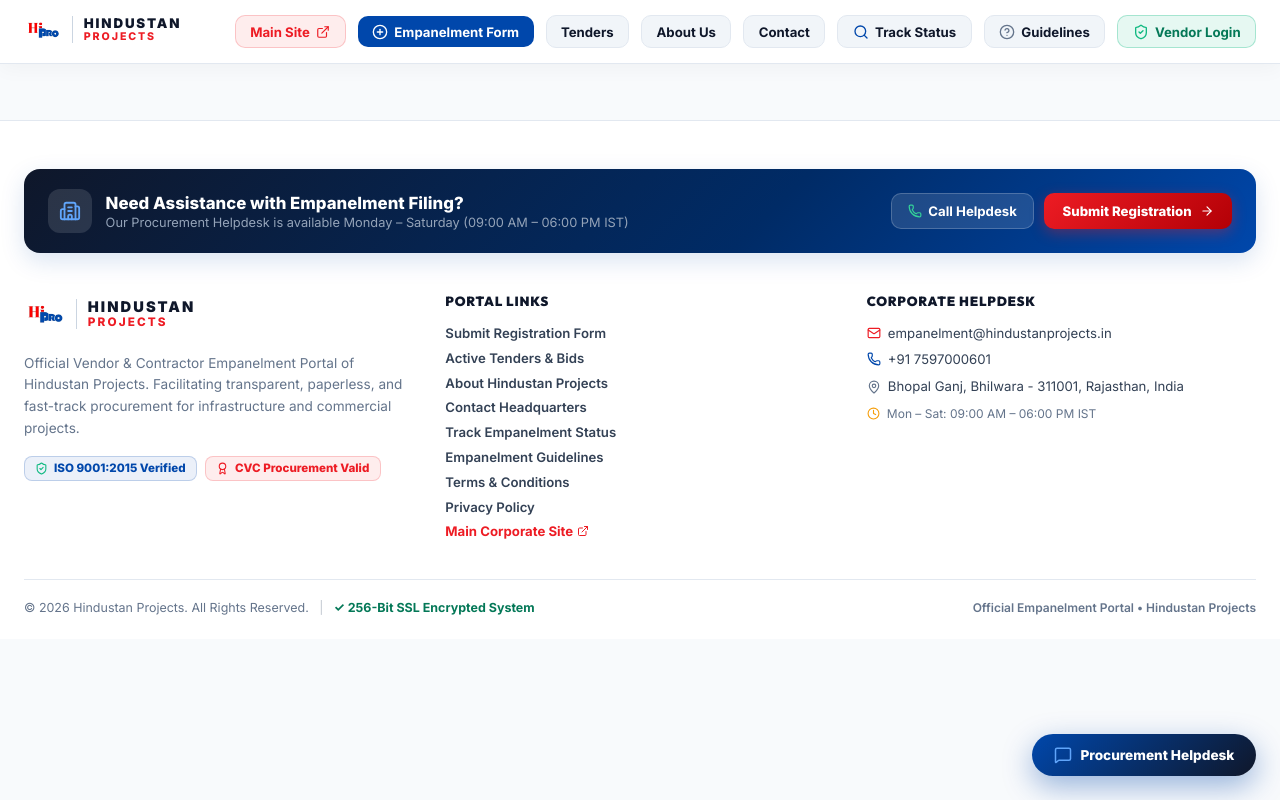
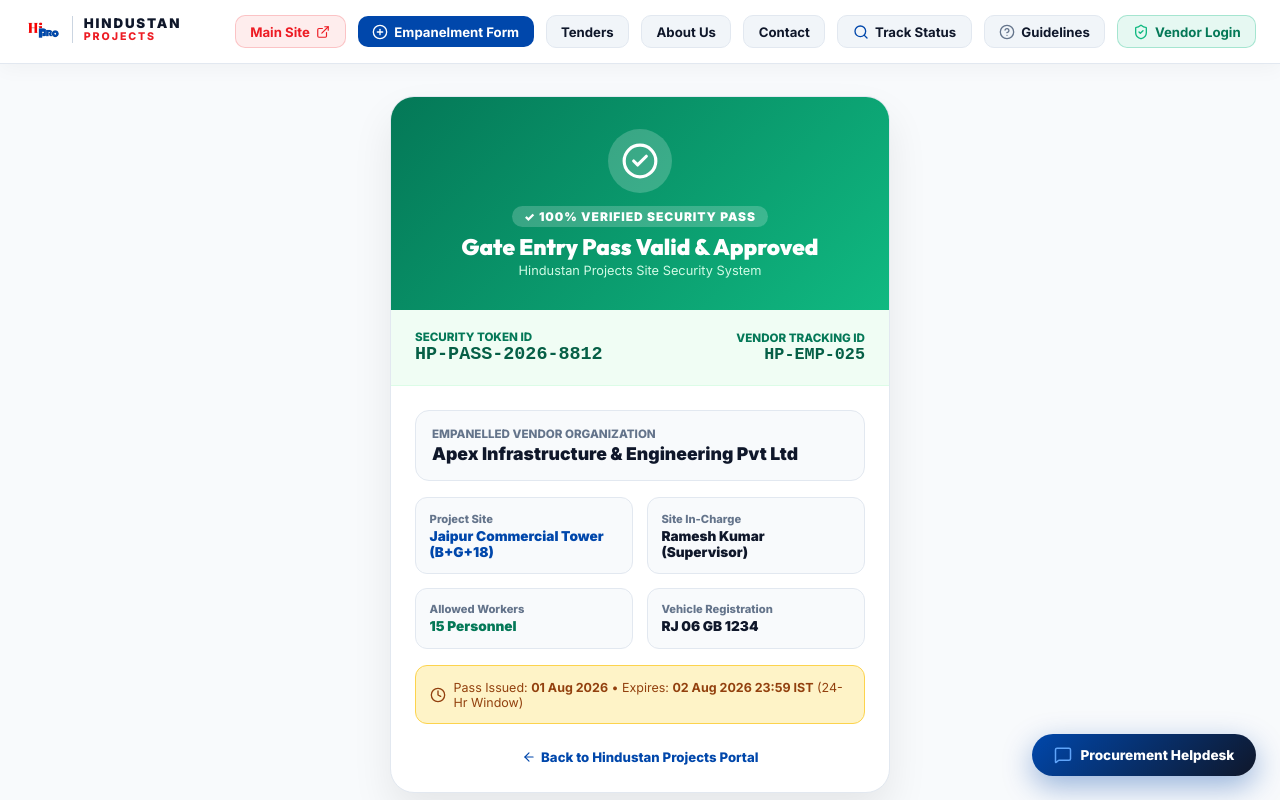
Before and after one commit to hindustan-groups/Empanelment-Portal, a React (Vite) app: page /verify-pass in a window 1280 px wide. Shown: the top 800 px of the page. Built offline with nearby package versions, Linux system fonts and the light colour scheme.

Commit message:
feat(security-verification): add live VerifyPassPage route for real-time site gate QR pass verification

```diff
--- a/src/App.jsx
+++ b/src/App.jsx
@@ -20,6 +20,7 @@ import ContactPage from './pages/ContactPage';
 import TendersPage from './pages/TendersPage';
 import TermsPage from './pages/TermsPage';
 import PrivacyPage from './pages/PrivacyPage';
+import VerifyPassPage from './pages/VerifyPassPage';
 
 // Auto Scroll To Top Component on Route Navigation
 function ScrollToTop() {
@@ -188,6 +189,7 @@ function MainAppLayout() {
           <Route path="/tenders" element={<TendersPage />} />
           <Route path="/terms" element={<TermsPage />} />
           <Route path="/privacy" element={<PrivacyPage />} />
+          <Route path="/verify-pass" element={<VerifyPassPage />} />
 
           {/* Vendor Auth & Portal Dashboard */}
           <Route path="/vendor-login" element={<VendorLoginPage />} />
--- /dev/null
+++ b/src/pages/VerifyPassPage.jsx
@@ -0,0 +1,103 @@
+import React from 'react';
+import { useSearchParams, Link } from 'react-router-dom';
+import { ShieldCheck, CheckCircle2, Clock, Calendar, Building2, UserCheck, Truck, Users, QrCode, ArrowLeft } from 'lucide-react';
+import Logo from '../components/Logo';
+
+export default function VerifyPassPage() {
+  const [searchParams] = useSearchParams();
+  const code = searchParams.get('code') || 'HP-PASS-2026-8812';
+  const vendorId = searchParams.get('vendor') || 'HP-EMP-025';
+
+  // Read matching vendor from localStorage if available
+  let vendorName = 'Apex Infrastructure & Engineering Pvt Ltd';
+  try {
+    const apps = JSON.parse(localStorage.getItem('hipro_vps_applications') || '[]');
+    const match = apps.find(a => a.tracking_id === vendorId);
+    if (match) vendorName = match.company_name;
+  } catch {}
+
+  const todayStr = new Date().toLocaleDateString('en-IN', { day: '2-digit', month: 'short', year: 'numeric' });
+  const expiryStr = new Date(Date.now() + 86400000).toLocaleDateString('en-IN', { day: '2-digit', month: 'short', year: 'numeric' });
+
+  return (
+    <div style={{ minHeight: '80vh', backgroundColor: '#F8FAFC', padding: '2rem 1rem', display: 'flex', alignItems: 'center', justifyContent: 'center' }}>
+      <div style={{
+        maxWidth: 500, width: '100%', backgroundColor: '#FFFFFF', borderRadius: 24,
+        boxShadow: '0 20px 40px rgba(0,0,0,0.08)', border: '1px solid #E2E8F0', overflow: 'hidden'
+      }}>
+
+        {/* Verification Status Header */}
+        <div style={{
+          background: 'linear-gradient(135deg, #047857 0%, #10B981 100%)',
+          color: 'white', padding: '2rem 1.5rem', textAlign: 'center', position: 'relative'
+        }}>
+          <div style={{ width: 64, height: 64, borderRadius: 99, backgroundColor: 'rgba(255,255,255,0.2)', margin: '0 auto 0.75rem auto', display: 'flex', alignItems: 'center', justifyContent: 'center' }}>
+            <CheckCircle2 style={{ width: 38, height: 38, color: '#FFFFFF' }} />
+          </div>
+          <span style={{ fontSize: '0.75rem', fontWeight: 900, textTransform: 'uppercase', letterSpacing: '0.08em', backgroundColor: 'rgba(255,255,255,0.2)', padding: '0.2rem 0.75rem', borderRadius: 99 }}>
+            ✓ 100% VERIFIED SECURITY PASS
+          </span>
+          <h2 style={{ fontSize: '1.4rem', fontWeight: 900, marginTop: '0.5rem', marginBottom: 2 }}>
+            Gate Entry Pass Valid & Approved
+          </h2>
+          <div style={{ fontSize: '0.8rem', color: '#D1FAE5' }}>Hindustan Projects Site Security System</div>
+        </div>
+
+        {/* Security Token Code Banner */}
+        <div style={{ padding: '1.25rem 1.5rem', backgroundColor: '#F0FDF4', borderBottom: '1px solid #DCFCE7', display: 'flex', justifyContent: 'space-between', alignItems: 'center' }}>
+          <div>
+            <div style={{ fontSize: '0.725rem', color: '#047857', fontWeight: 800 }}>SECURITY TOKEN ID</div>
+            <div style={{ fontSize: '1.15rem', fontWeight: 900, fontFamily: 'monospace', color: '#065F46' }}>{code}</div>
+          </div>
+          <div style={{ textAlign: 'right' }}>
+            <div style={{ fontSize: '0.725rem', color: '#047857', fontWeight: 800 }}>VENDOR TRACKING ID</div>
+            <div style={{ fontSize: '1.05rem', fontWeight: 900, fontFamily: 'monospace', color: '#065F46' }}>{vendorId}</div>
+          </div>
+        </div>
+
+        {/* Details Grid */}
+        <div style={{ padding: '1.5rem', display: 'flex', flexDirection: 'column', gap: '1rem' }}>
+          <div style={{ padding: '1rem', borderRadius: 14, backgroundColor: '#F8FAFC', border: '1px solid #E2E8F0' }}>
+            <div style={{ fontSize: '0.725rem', color: '#64748B', fontWeight: 800, textTransform: 'uppercase' }}>Empanelled Vendor Organization</div>
+            <div style={{ fontSize: '1.1rem', fontWeight: 900, color: '#0F172A', marginTop: 2 }}>{vendorName}</div>
+          </div>
+
+          <div style={{ display: 'grid', gridTemplateColumns: '1fr 1fr', gap: '0.85rem' }}>
+            <div style={{ padding: '0.85rem', borderRadius: 12, backgroundColor: '#F8FAFC', border: '1px solid #E2E8F0' }}>
+              <div style={{ fontSize: '0.7rem', color: '#64748B', fontWeight: 800 }}>Project Site</div>
+              <div style={{ fontSize: '0.85rem', fontWeight: 900, color: '#0047AB', marginTop: 2 }}>Jaipur Commercial Tower (B+G+18)</div>
+            </div>
+
+            <div style={{ padding: '0.85rem', borderRadius: 12, backgroundColor: '#F8FAFC', border: '1px solid #E2E8F0' }}>
+              <div style={{ fontSize: '0.7rem', color: '#64748B', fontWeight: 800 }}>Site In-Charge</div>
+              <div style={{ fontSize: '0.85rem', fontWeight: 900, color: '#0F172A', marginTop: 2 }}>Ramesh Kumar (Supervisor)</div>
+            </div>
+
+            <div style={{ padding: '0.85rem', borderRadius: 12, backgroundColor: '#F8FAFC', border: '1px solid #E2E8F0' }}>
+              <div style={{ fontSize: '0.7rem', color: '#64748B', fontWeight: 800 }}>Allowed Workers</div>
+              <div style={{ fontSize: '0.85rem', fontWeight: 900, color: '#047857', marginTop: 2 }}>15 Personnel</div>
+            </div>
+
+            <div style={{ padding: '0.85rem', borderRadius: 12, backgroundColor: '#F8FAFC', border: '1px solid #E2E8F0' }}>
+              <div style={{ fontSize: '0.7rem', color: '#64748B', fontWeight: 800 }}>Vehicle Registration</div>
+              <div style={{ fontSize: '0.85rem', fontWeight: 900, color: '#0F172A', marginTop: 2 }}>RJ 06 GB 1234</div>
+            </div>
+          </div>
+
+          <div style={{ padding: '0.85rem', borderRadius: 12, backgroundColor: '#FEF3C7', border: '1px solid #FCD34D', display: 'flex', alignItems: 'center', gap: '0.5rem', fontSize: '0.78rem', color: '#92400E' }}>
+            <Clock style={{ width: 16, height: 16, flexShrink: 0 }} />
+            <span>Pass Issued: <strong>{todayStr}</strong> • Expires: <strong>{expiryStr} 23:59 IST</strong> (24-Hr Window)</span>
+          </div>
+
+          <div style={{ textAlign: 'center', marginTop: '0.5rem' }}>
+            <Link to="/" style={{ color: '#0047AB', fontSize: '0.825rem', fontWeight: 800, textDecoration: 'none', display: 'inline-flex', alignItems: 'center', gap: '0.35rem' }}>
+              <ArrowLeft style={{ width: 14, height: 14 }} />
+              <span>Back to Hindustan Projects Portal</span>
+            </Link>
+          </div>
+        </div>
+
+      </div>
+    </div>
+  );
+}
```
